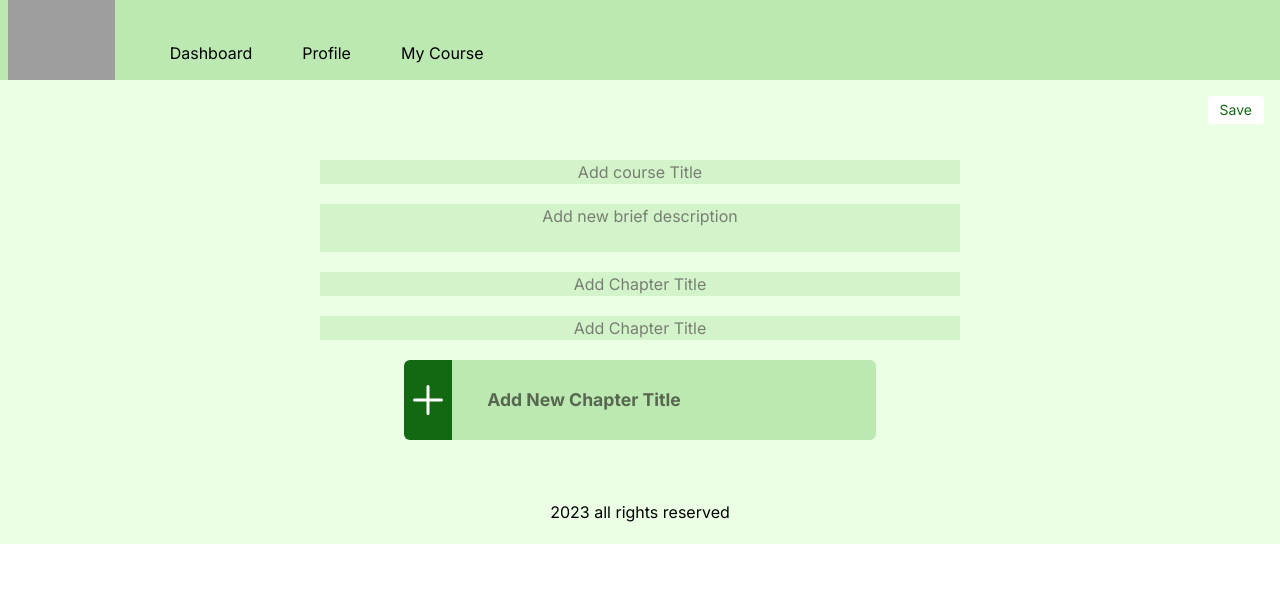
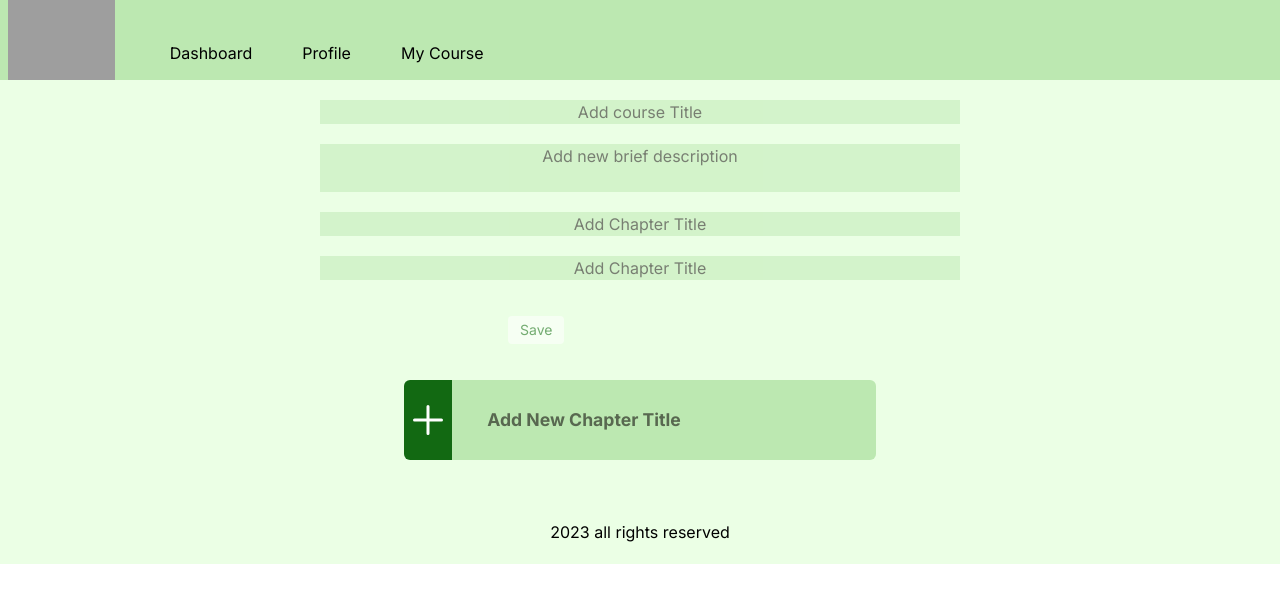
Before and after one commit to unitejohndalev/TeamB_CMS_Project, a React (Vite) app: page /addnewcourse in a window 1280 px wide. Shown: the top 602 px of the page. Built offline with nearby package versions, Linux system fonts and the light colour scheme; no server answers; grey boxes are pictures that could not be loaded.

Commit message:
adding and fetching data courselistcard and addnewcourse

```diff
--- a/src/components/CourseList & AddCourseList/AddNewCourseCard.jsx
+++ b/src/components/CourseList & AddCourseList/AddNewCourseCard.jsx
@@ -4,8 +4,6 @@ import axios from "axios";
 import { Link } from "react-router-dom";
 
 const AddNewCourseCard = () => {
-
-
   const [courses, setCourses] = useState([]);
   const [course, setCourse] = useState({
     course_id: "",
@@ -30,12 +28,15 @@ const AddNewCourseCard = () => {
   const handleSubmit = async (e) => {
     e.preventDefault();
 
-    await axios.post('http://localhost:8080/createCourse', course);
+    await axios.post("http://localhost:8080/createCourse", course);
 
 
-    await axios.post("http://localhost:8080/createCourse", course);
+  };
 
-  };
+  const saveCourse =(e) =>{
+    e.preventDefault();
+    console.log(courses);
+  }
 
   console.log(courses);
 
@@ -45,19 +46,6 @@ const AddNewCourseCard = () => {
     // 1/15/2024 functions, buttons, and routes
     <div>
       {/* Navigation Bar */}
-      <Link to="/CourseOverview"/>
-      <div className="flex justify-end items-center p-4 text-white">
-        <div className="flex justify-end">
-          <button
-            type="button"
-            onClick={handleSubmit}
-            className="text-sm bg-white text-[#126912] px-3 py-1 rounded"
-          >
-            Save
-          </button>
-        </div>
-      </div>
-
 
       {/* Content */}
       <div className="mt-5">
@@ -97,10 +85,24 @@ const AddNewCourseCard = () => {
               value={chap_title}
               onChange={(e) => handleInputChange(e)}
             />
+            <span>
+                {" "}
+                <Link to="/CourseOverview" />
+                <div className="flex justify-end items-center p-4 text-white">
+                  <div className="text-[.8rem] lg:text-[1.1rem] lg:w-[33vh] text-[#070101] opacity-[55%]">
+                    <button
+                      type="button"
+                      onClick={handleSubmit}
+                      className="text-sm bg-white text-[#126912] px-3 py-1 rounded"
+                    >
+                      Save
+                    </button>
+                  </div>
+                </div>
+              </span>
+            {/* Repeat the input fields as needed */}
+            <div className="h-[10vh] mb-10 flex items-center justify-center w-[60%] lg:w-[50%] cursor-pointer">
 
-            {/* Repeat the input fields as needed */}
-
-            <div className="h-[10vh] mb-10 flex items-center justify-center w-[60%] lg:w-[50%] cursor-pointer">
               <div className="bg-[#126912] w-[50%] flex items-center justify-center h-[5vh] lg:h-[10vh] rounded-l-sm lg:rounded-l-md">
                 <span>
                   <IoAdd className="text-[2rem] lg:text-[3rem] text-white" />
@@ -108,13 +110,15 @@ const AddNewCourseCard = () => {
               </div>
 
               <button>
-                  <div className="bg-[#BCE8B1] text-white lg:font-bold lg:h-[10vh] pr-40 flex items-center justify-center rounded-r-sm lg:rounded-r-md">
+                <div
+                  className="bg-[#BCE8B1] text-white lg:font-bold lg:h-[10vh] pr-40 flex items-center justify-center rounded-r-sm lg:rounded-r-md"
+                  onClick={(e) => saveCourse(e)}
+                >
                   <span className="text-[.8rem] lg:text-[1.1rem] lg:w-[33vh] text-[#070101] opacity-[55%]">
                     Add New Chapter Title
                   </span>
                 </div>
               </button>
-
             </div>
           </div>
         </form>
--- a/src/components/CourseList & AddCourseList/CourseListCard.jsx
+++ b/src/components/CourseList & AddCourseList/CourseListCard.jsx
@@ -2,6 +2,7 @@
 import React, { useState, useEffect } from "react";
 import { IoAdd } from "react-icons/io5";
 import axios from 'axios';
+import {Link} from "react-router-dom";
 
 /*January 15 2024, API connection of frontend to backend can fetch data from the backend */
 const CourseListCard = () => {
@@ -17,6 +18,8 @@ const CourseListCard = () => {
     const result = await axios.get('http://localhost:8080/getCourse');
     setCourses(result.data);
   };
+
+
  /*January 15 2024 */
 
   return (
@@ -45,7 +48,8 @@ const CourseListCard = () => {
             );
           })}
         {/*January 15 2024*/}
-          <div
+          <Link to="/AddNewCourse">
+          <button
             type="add"
             className=" h-[10vh] mb-10  flex items-center justify-center w-[50%] lg:w-[50%] cursor-pointer">
             <div className="bg-[#87D275] w-[30%]  flex items-center justify-center h-[5vh] lg:h-[10vh] rounded-l-sm lg:rounded-l-md">
@@ -53,12 +57,13 @@ const CourseListCard = () => {
                 <IoAdd className="text-[2rem] lg:text-[3rem] text-white" />
               </span>
             </div>
-            <div className="bg-[#126912] text-white lg:font-bold h-[5vh] lg:h-[10vh] w-full flex items-center justify-center rounded-r-sm  lg:rounded-r-md">
-              <span className="text-[.8rem] lg:text-[1.3rem]">
+            <div className="bg-[#126912] text-white lg:font-bold h-[10vh] lg:h-[10vh] w-full flex items-center justify-center rounded-r-sm  lg:rounded-r-md">
+              <span className="text-[.8rem] lg:text-[1.3rem] flex-nowrap">
                 Add New Course
               </span>
             </div>
-          </div>
+          </button>
+          </Link>
         </div>
       </div>
     </>
```
Lines whose indentation alone changed are shown as unchanged.
